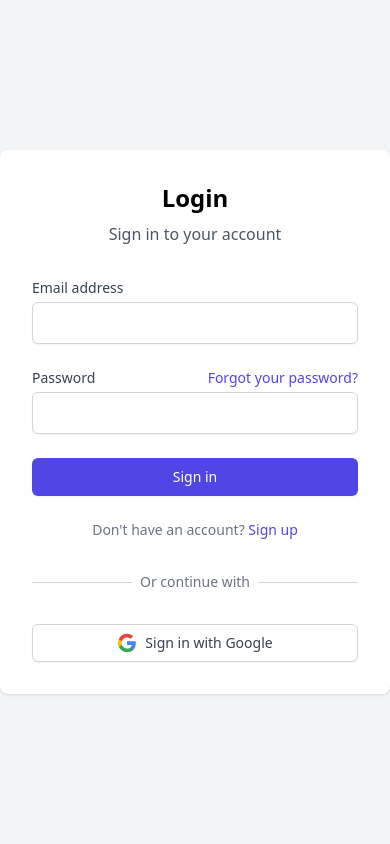
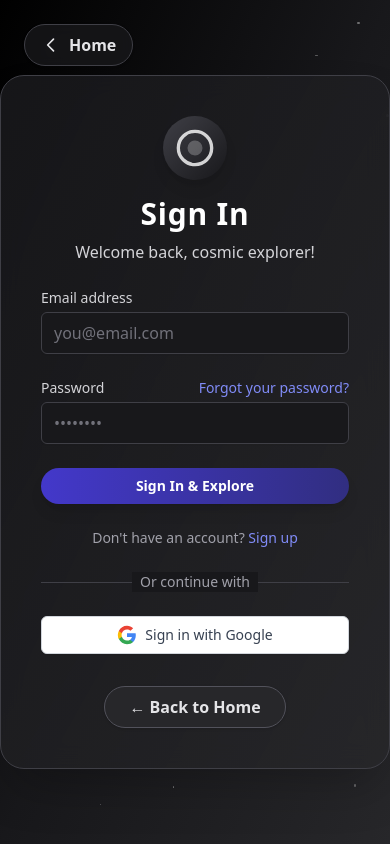
Before and after one commit to FilipElznic/LearningApp, a React (Vite) app in the folder Tailwind/Tailwind/: page /login in a window 390 px wide. Shown: the top 844 px of the page. Built offline with nearby package versions, Linux system fonts and the light colour scheme; no server answers; a web font is replaced by a local one.

Commit message:
pages styling

```diff
--- a/Tailwind/Tailwind/src/Components/SignupForm.jsx
+++ b/Tailwind/Tailwind/src/Components/SignupForm.jsx
@@ -1,5 +1,6 @@
 import React, { useState } from "react";
 import { useAuth } from "../AuthContext";
+import { Link } from "react-router-dom";
 import Spline from "@splinetool/react-spline";
 
 export default function SignupForm() {
@@ -28,30 +29,110 @@ export default function SignupForm() {
   };
 
   return (
-    <div className="flex flex-col items-center justify-center min-h-screen bg-gray-100">
-      <div className="w-full max-w-md p-8 space-y-8 bg-white rounded-lg shadow">
-        <div className="text-center">
-          <h1 className="text-2xl font-bold">Sign Up</h1>
-          <p className="mt-2 text-gray-600">Create a new account</p>
+    <div className="relative min-h-screen flex items-center justify-center bg-gradient-to-br from-black via-zinc-900 to-zinc-800 overflow-hidden">
+      {/* Back Home Button - Top Left */}
+      <div className="absolute top-6 left-6 z-30">
+        <Link
+          to="/"
+          className="inline-flex items-center px-4 py-2 rounded-full bg-zinc-900/80 border border-zinc-700 text-zinc-200 hover:bg-zinc-800 hover:text-white transition font-semibold shadow backdrop-blur"
+        >
+          <svg
+            className="w-5 h-5 mr-2"
+            fill="none"
+            stroke="currentColor"
+            strokeWidth={2}
+            viewBox="0 0 24 24"
+          >
+            <path
+              strokeLinecap="round"
+              strokeLinejoin="round"
+              d="M15 19l-7-7 7-7"
+            />
+          </svg>
+          Home
+        </Link>
+      </div>
+
+      {/* Decorative Stars */}
+      <div className="pointer-events-none absolute inset-0 z-0">
+        {[...Array(40)].map((_, i) => (
+          <div
+            key={i}
+            className="absolute rounded-full bg-white opacity-10"
+            style={{
+              width: `${Math.random() * 2 + 1}px`,
+              height: `${Math.random() * 2 + 1}px`,
+              top: `${Math.random() * 100}%`,
+              left: `${Math.random() * 100}%`,
+              filter: "blur(0.5px)",
+              animation: `twinkle 2s infinite ${Math.random()}s alternate`,
+            }}
+          />
+        ))}
+      </div>
+
+      {/* Spline or planet illustration */}
+      <div className="hidden md:block absolute left-0 top-0 h-full w-1/2 z-10">
+        <div className="flex items-center justify-center h-full">
+          <Spline
+            scene="https://prod.spline.design/azadXvKhi40FDGgp/scene.splinecode"
+            className="w-full h-full object-contain opacity-70"
+          />
+        </div>
+      </div>
+
+      {/* Signup Card */}
+      <div className="relative z-20 w-full max-w-md p-10 bg-gradient-to-br from-zinc-900/90 to-zinc-800/80 rounded-3xl shadow-2xl border border-zinc-700 backdrop-blur-md">
+        <div className="flex flex-col items-center text-center mb-6">
+          <div className="w-16 h-16 bg-gradient-to-br from-zinc-700 to-zinc-900 rounded-full flex items-center justify-center shadow-lg mb-4">
+            <svg
+              className="w-10 h-10 text-white opacity-80"
+              fill="none"
+              viewBox="0 0 24 24"
+              stroke="currentColor"
+            >
+              <circle
+                cx="12"
+                cy="12"
+                r="10"
+                stroke="white"
+                strokeWidth="2"
+                fill="none"
+              />
+              <circle
+                cx="12"
+                cy="12"
+                r="4"
+                fill="white"
+                className="opacity-30"
+              />
+            </svg>
+          </div>
+          <h1 className="text-3xl font-extrabold text-white tracking-wide">
+            Sign Up
+          </h1>
+          <p className="mt-2 text-zinc-300">
+            Create your cosmic account and join the universe of knowledge.
+          </p>
         </div>
 
         {error && (
-          <div className="p-4 mb-4 text-sm text-red-700 bg-red-100 rounded-lg">
+          <div className="p-4 mb-4 text-sm text-red-200 bg-red-900/40 rounded-lg border border-red-800">
             {error}
           </div>
         )}
 
         {message && (
-          <div className="p-4 mb-4 text-sm text-green-700 bg-green-100 rounded-lg">
+          <div className="p-4 mb-4 text-sm text-green-200 bg-green-900/40 rounded-lg border border-green-800">
             {message}
           </div>
         )}
 
-        <form onSubmit={handleSubmit} className="mt-8 space-y-6">
+        <form onSubmit={handleSubmit} className="space-y-6">
           <div>
             <label
               htmlFor="email"
-              className="block text-sm font-medium text-gray-700"
+              className="block text-sm font-medium text-zinc-300"
             >
               Email address
             </label>
@@ -61,14 +142,16 @@ export default function SignupForm() {
               required
               value={email}
               onChange={(e) => setEmail(e.target.value)}
-              className="block w-full px-3 py-2 mt-1 border border-gray-300 rounded-md shadow-sm focus:outline-none focus:ring-indigo-500 focus:border-indigo-500"
+              className="block w-full px-3 py-2 mt-1 bg-zinc-900 border border-zinc-700 rounded-md shadow-sm text-white placeholder-zinc-500 focus:outline-none focus:ring-2 focus:ring-indigo-500 focus:border-indigo-400 transition"
+              placeholder="you@email.com"
+              autoComplete="email"
             />
           </div>
 
           <div>
             <label
               htmlFor="password"
-              className="block text-sm font-medium text-gray-700"
+              className="block text-sm font-medium text-zinc-300"
             >
               Password
             </label>
@@ -78,7 +161,9 @@ export default function SignupForm() {
               required
               value={password}
               onChange={(e) => setPassword(e.target.value)}
-              className="block w-full px-3 py-2 mt-1 border border-gray-300 rounded-md shadow-sm focus:outline-none focus:ring-indigo-500 focus:border-indigo-500"
+              className="block w-full px-3 py-2 mt-1 bg-zinc-900 border border-zinc-700 rounded-md shadow-sm text-white placeholder-zinc-500 focus:outline-none focus:ring-2 focus:ring-indigo-500 focus:border-indigo-400 transition"
+              placeholder="••••••••"
+              autoComplete="new-password"
             />
           </div>
 
@@ -86,13 +171,27 @@ export default function SignupForm() {
             <button
               type="submit"
               disabled={loading}
-              className="w-full px-4 py-2 text-sm font-medium text-white bg-indigo-600 border border-transparent rounded-md shadow-sm hover:bg-indigo-700 focus:outline-none focus:ring-2 focus:ring-offset-2 focus:ring-indigo-500"
+              className="w-full px-4 py-2 text-sm font-semibold text-white bg-gradient-to-r from-indigo-700 to-indigo-900 rounded-full shadow-lg hover:from-indigo-600 hover:to-indigo-800 transition focus:outline-none focus:ring-2 focus:ring-indigo-500 focus:ring-offset-2"
             >
-              {loading ? "Loading..." : "Sign up"}
+              {loading ? "Loading..." : "Sign Up & Launch"}
             </button>
           </div>
         </form>
+        <div className="mt-8 text-center text-zinc-400 text-xs">
+          By signing up, you join a community of cosmic learners. <br />
+          <span className="text-white">Ready for lift-off?</span>
+        </div>
       </div>
+
+      {/* Twinkle animation keyframes */}
+      <style>
+        {`
+          @keyframes twinkle {
+            0% { opacity: 0.1; }
+            100% { opacity: 0.4; }
+          }
+        `}
+      </style>
     </div>
   );
 }
--- a/Tailwind/Tailwind/src/pages/LoginPage.jsx
+++ b/Tailwind/Tailwind/src/pages/LoginPage.jsx
@@ -2,6 +2,7 @@ import React, { useState } from "react";
 import { Link } from "react-router-dom";
 import { useAuth } from "../AuthContext";
 import OAuthLogin from "../Components/OAuthLogin";
+import Spline from "@splinetool/react-spline";
 
 export default function LoginPage() {
   const [email, setEmail] = useState("");
@@ -33,30 +34,108 @@ export default function LoginPage() {
   };
 
   return (
-    <div className="flex flex-col items-center justify-center min-h-screen bg-gray-100">
-      <div className="w-full max-w-md p-8 space-y-8 bg-white rounded-lg shadow">
-        <div className="text-center">
-          <h1 className="text-2xl font-bold">Login</h1>
-          <p className="mt-2 text-gray-600">Sign in to your account</p>
+    <div className="relative min-h-screen flex items-center justify-center bg-gradient-to-br from-black via-zinc-900 to-zinc-800 overflow-hidden">
+      {/* Back Home Button - Top Left */}
+      <div className="absolute top-6 left-6 z-30">
+        <Link
+          to="/"
+          className="inline-flex items-center px-4 py-2 rounded-full bg-zinc-900/80 border border-zinc-700 text-zinc-200 hover:bg-zinc-800 hover:text-white transition font-semibold shadow backdrop-blur"
+        >
+          <svg
+            className="w-5 h-5 mr-2"
+            fill="none"
+            stroke="currentColor"
+            strokeWidth={2}
+            viewBox="0 0 24 24"
+          >
+            <path
+              strokeLinecap="round"
+              strokeLinejoin="round"
+              d="M15 19l-7-7 7-7"
+            />
+          </svg>
+          Home
+        </Link>
+      </div>
+
+      {/* Decorative Stars */}
+      <div className="pointer-events-none absolute inset-0 z-0">
+        {[...Array(40)].map((_, i) => (
+          <div
+            key={i}
+            className="absolute rounded-full bg-white opacity-10"
+            style={{
+              width: `${Math.random() * 2 + 1}px`,
+              height: `${Math.random() * 2 + 1}px`,
+              top: `${Math.random() * 100}%`,
+              left: `${Math.random() * 100}%`,
+              filter: "blur(0.5px)",
+              animation: `twinkle 2s infinite ${Math.random()}s alternate`,
+            }}
+          />
+        ))}
+      </div>
+
+      {/* Spline or planet illustration */}
+      <div className="hidden md:block absolute left-0 top-0 h-full w-1/2 z-10">
+        <div className="flex items-center justify-center h-full">
+          <Spline
+            scene="https://prod.spline.design/azadXvKhi40FDGgp/scene.splinecode"
+            className="w-full h-full object-contain opacity-70"
+          />
+        </div>
+      </div>
+
+      {/* Login Card */}
+      <div className="relative z-20 w-full max-w-md p-10 bg-gradient-to-br from-zinc-900/90 to-zinc-800/80 rounded-3xl shadow-2xl border border-zinc-700 backdrop-blur-md">
+        <div className="flex flex-col items-center text-center mb-6">
+          <div className="w-16 h-16 bg-gradient-to-br from-zinc-700 to-zinc-900 rounded-full flex items-center justify-center shadow-lg mb-4">
+            <svg
+              className="w-10 h-10 text-white opacity-80"
+              fill="none"
+              viewBox="0 0 24 24"
+              stroke="currentColor"
+            >
+              <circle
+                cx="12"
+                cy="12"
+                r="10"
+                stroke="white"
+                strokeWidth="2"
+                fill="none"
+              />
+              <circle
+                cx="12"
+                cy="12"
+                r="4"
+                fill="white"
+                className="opacity-30"
+              />
+            </svg>
+          </div>
+          <h1 className="text-3xl font-extrabold text-white tracking-wide">
+            Sign In
+          </h1>
+          <p className="mt-2 text-zinc-300">Welcome back, cosmic explorer!</p>
         </div>
 
         {authError && (
-          <div className="p-4 mb-4 text-sm text-red-700 bg-red-100 rounded-lg">
+          <div className="p-4 mb-4 text-sm text-red-200 bg-red-900/40 rounded-lg border border-red-800">
             {authError}
           </div>
         )}
 
         {message && (
-          <div className="p-4 mb-4 text-sm text-green-700 bg-green-100 rounded-lg">
+          <div className="p-4 mb-4 text-sm text-green-200 bg-green-900/40 rounded-lg border border-green-800">
             {message}
           </div>
         )}
 
-        <form onSubmit={handleSubmit} className="mt-8 space-y-6">
+        <form onSubmit={handleSubmit} className="space-y-6">
           <div>
             <label
               htmlFor="email"
-              className="block text-sm font-medium text-gray-700"
+              className="block text-sm font-medium text-zinc-300"
             >
               Email address
             </label>
@@ -66,7 +145,9 @@ export default function LoginPage() {
               required
               value={email}
               onChange={(e) => setEmail(e.target.value)}
-              className="block w-full px-3 py-2 mt-1 border border-gray-300 rounded-md shadow-sm focus:outline-none focus:ring-indigo-500 focus:border-indigo-500"
+              className="block w-full px-3 py-2 mt-1 bg-zinc-900 border border-zinc-700 rounded-md shadow-sm text-white placeholder-zinc-500 focus:outline-none focus:ring-2 focus:ring-indigo-500 focus:border-indigo-400 transition"
+              placeholder="you@email.com"
+              autoComplete="email"
             />
           </div>
 
@@ -74,14 +155,14 @@ export default function LoginPage() {
             <div className="flex items-center justify-between">
               <label
                 htmlFor="password"
-                className="block text-sm font-medium text-gray-700"
+                className="block text-sm font-medium text-zinc-300"
               >
                 Password
               </label>
               <div className="text-sm">
                 <Link
                   to="/reset-password"
-                  className="font-medium text-indigo-600 hover:text-indigo-500"
+                  className="font-medium text-indigo-400 hover:text-indigo-300"
                 >
                   Forgot your password?
                 </Link>
@@ -93,7 +174,9 @@ export default function LoginPage() {
               required
               value={password}
               onChange={(e) => setPassword(e.target.value)}
-              className="block w-full px-3 py-2 mt-1 border border-gray-300 rounded-md shadow-sm focus:outline-none focus:ring-indigo-500 focus:border-indigo-500"
+              className="block w-full px-3 py-2 mt-1 bg-zinc-900 border border-zinc-700 rounded-md shadow-sm text-white placeholder-zinc-500 focus:outline-none focus:ring-2 focus:ring-indigo-500 focus:border-indigo-400 transition"
+              placeholder="••••••••"
+              autoComplete="current-password"
             />
           </div>
 
@@ -101,17 +184,17 @@ export default function LoginPage() {
             <button
               type="submit"
               disabled={loading}
-              className="w-full px-4 py-2 text-sm font-medium text-white bg-indigo-600 border border-transparent rounded-md shadow-sm hover:bg-indigo-700 focus:outline-none focus:ring-2 focus:ring-offset-2 focus:ring-indigo-500"
+              className="w-full px-4 py-2 text-sm font-semibold text-white bg-gradient-to-r from-indigo-700 to-indigo-900 rounded-full shadow-lg hover:from-indigo-600 hover:to-indigo-800 transition focus:outline-none focus:ring-2 focus:ring-indigo-500 focus:ring-offset-2"
             >
-              {loading ? "Signing in..." : "Sign in"}
+              {loading ? "Signing in..." : "Sign In & Explore"}
             </button>
           </div>
 
           <div className="text-sm text-center">
-            <span className="text-gray-500">Don't have an account?</span>{" "}
+            <span className="text-zinc-400">Don't have an account?</span>{" "}
             <Link
               to="/signup"
-              className="font-medium text-indigo-600 hover:text-indigo-500"
+              className="font-medium text-indigo-400 hover:text-indigo-300"
             >
               Sign up
             </Link>
@@ -120,17 +203,36 @@ export default function LoginPage() {
 
         <div className="relative my-6">
           <div className="absolute inset-0 flex items-center">
-            <div className="w-full border-t border-gray-300"></div>
+            <div className="w-full border-t border-zinc-700"></div>
           </div>
           <div className="relative flex justify-center text-sm">
-            <span className="px-2 text-gray-500 bg-white">
+            <span className="px-2 text-zinc-400 bg-zinc-900">
               Or continue with
             </span>
           </div>
         </div>
 
         <OAuthLogin />
+
+        <div className="mt-8 flex justify-center">
+          <Link
+            to="/"
+            className="inline-block px-6 py-2 rounded-full bg-zinc-800 border border-zinc-600 text-zinc-200 hover:bg-zinc-700 hover:text-white transition font-semibold shadow"
+          >
+            ← Back to Home
+          </Link>
+        </div>
       </div>
+
+      {/* Twinkle animation keyframes */}
+      <style>
+        {`
+          @keyframes twinkle {
+            0% { opacity: 0.1; }
+            100% { opacity: 0.4; }
+          }
+        `}
+      </style>
     </div>
   );
 }
```
